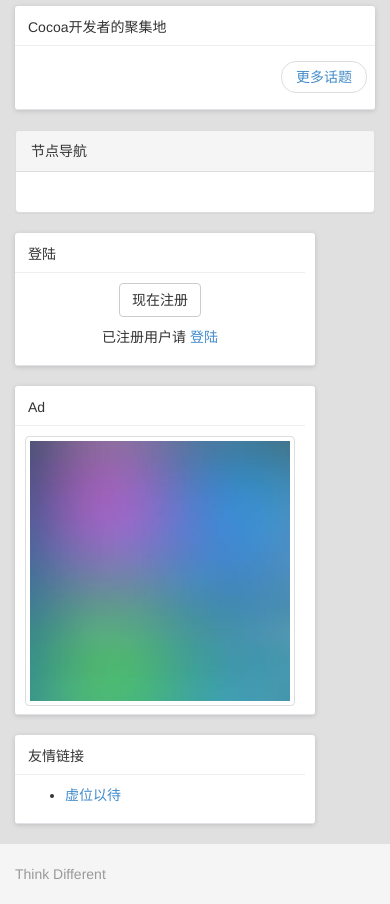
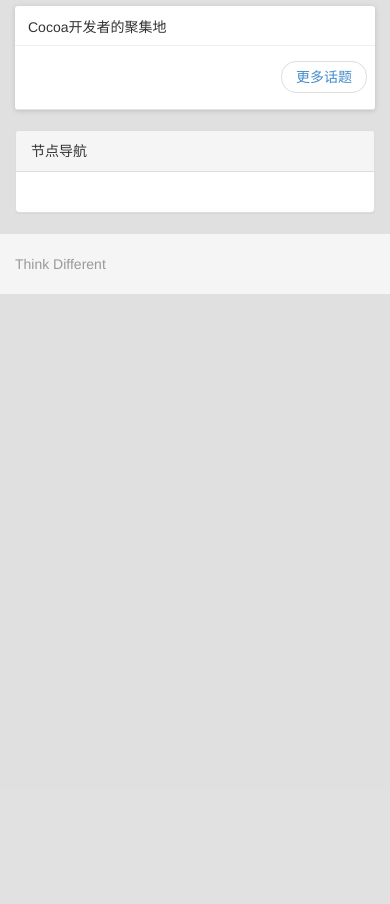
Before and after one commit to isaced/NSLoger, a Django app: template templates/bbs/index.html in a window 390 px wide. Shown: the part 54-958 px from the top of the page. After the commit the page ends 348 px from the top, so only its background shows below. Run offline with Django 3.2, Linux system fonts and the light colour scheme; the template is opened without the code that fills it, so the values that code supplies are empty; parts of the project's set-up code (start-up, migrations or seed data) failed here and were passed over.

Commit message:
模板响应式调整，未登录不出现回复框

```diff
--- a/templates/base.html
+++ b/templates/base.html
@@ -67,8 +67,8 @@
               {% block content %}   {% endblock %}
               {% block reply %}   {% endblock %}
             </div>
-            <div class="col-xs-12 col-xs-12 col-sm-6 col-md-4">
-              <div class="box right-bar">
+            <div class="col-xs-12 col-sm-6 col-md-4">
+              <div class="box right-bar hidden-xs">
                   {% if user.is_authenticated %}
                           <div class="box-content userinfo">
                               <table cellpadding="0" cellspacing="0" border="0" width="100%">
@@ -129,7 +129,7 @@
                       </div>
                   {% endif %}
               </div>
-              <div class="box right-bar">
+              <div class="box right-bar hidden-xs">
                 <div class="box-title">Ad</div>
                 <div class="box-line"></div>
                 <div class="box-content">
--- a/templates/bbs/index.html
+++ b/templates/bbs/index.html
@@ -41,7 +41,7 @@
 {% endblock %}
 
 {% block sidebar %}
-              <div class="box right-bar">
+              <div class="box right-bar hidden-xs">
                 <div class="box-title">友情链接</div>
                 <div class="box-line"></div>
                 <div class="box-content">
```
Also changed, not shown: templates/bbs/topic.html (+2 -9 lines).
